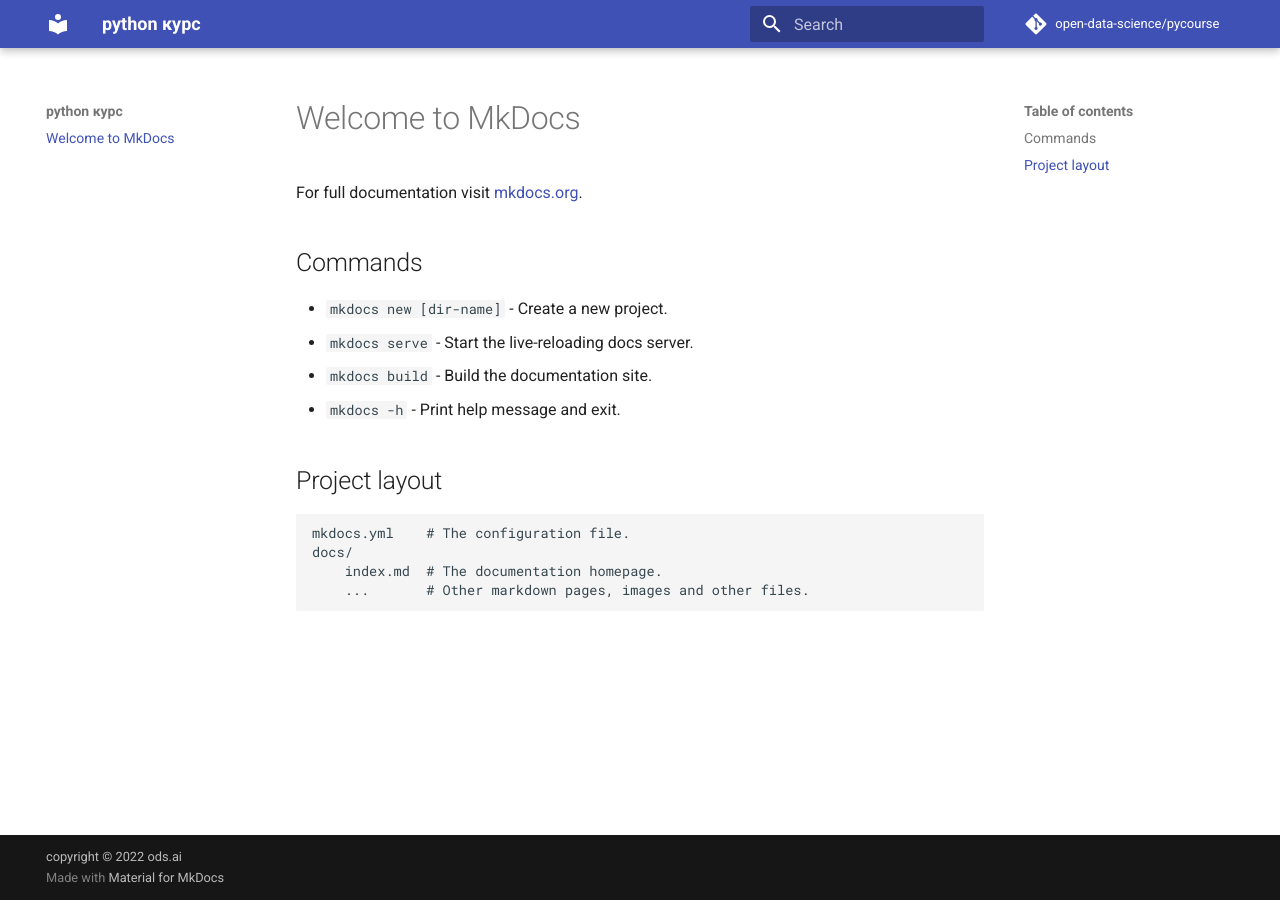
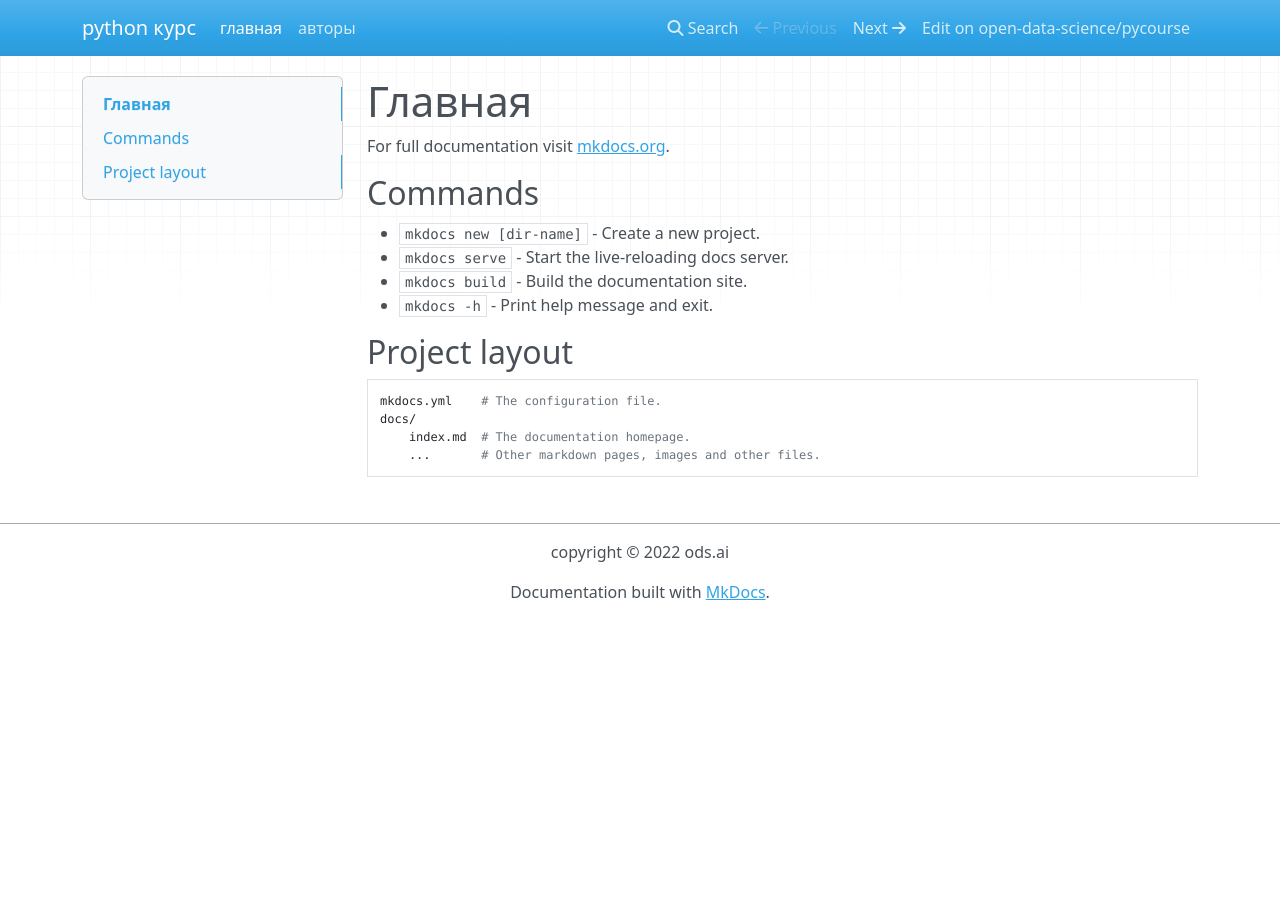
Before and after one commit to open-data-science/pycourse, an MkDocs documentation site: the page built from docs/index.md, in a window 1280 px wide. Built offline with MkDocs 1.6.1, drawn with Linux system fonts in a browser that asks for light colours; nearby versions of some CDN libraries; comment, search, counter and statistics services are not loaded.

Commit message:
update theme; add tabs

```diff
--- a/docs/index.md
+++ b/docs/index.md
@@ -1,4 +1,4 @@
-# Welcome to MkDocs
+# Главная
 
 For full documentation visit [mkdocs.org](https://www.mkdocs.org).
 
--- a/mkdocs.yml
+++ b/mkdocs.yml
@@ -6,4 +6,21 @@
 repo_url: https://github.com/open-data-science/pycourse
 
 theme:
-  name: material
+
+  palette:
+
+    - media: "(prefers-color-scheme: light)"
+      scheme: default
+      toggle:
+        icon: material/brightness-7
+        name: Switch to dark mode
+
+    - media: "(prefers-color-scheme: dark)"
+      scheme: slate
+      toggle:
+        icon: material/brightness-4
+        name: Switch to light mode
+
+nav:
+  - главная: index.md
+  - авторы: authors.md
```
Also changed, not shown: docs/authors.md (added, +1 -0 lines).
